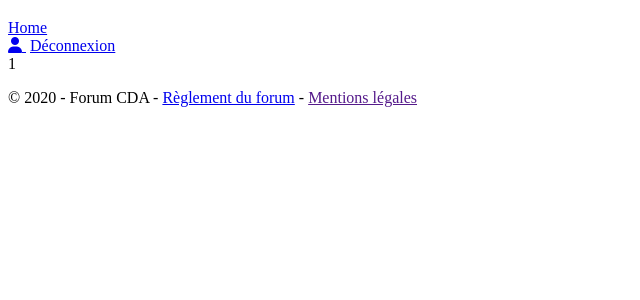
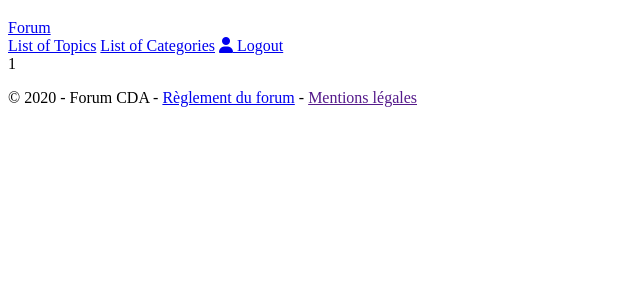
Before and after one commit to raulzannoni/forumRZ, a PHP site: template view/layout.php in a window 1280 px wide. Shown: the top 300 px of the page, without its empty margins (0-640 px from the left). Run offline with PHP 8.4, Linux system fonts and the light colour scheme; the template is opened without the code that fills it: most values are stand-ins (such as "Sample title", 1, 10 or a date in 2020); data that the repository does not hold is empty; some libraries are stand-ins or nearby versions.

Commit message:
listTopic block

```diff
--- a/app/Entity.php
+++ b/app/Entity.php
@@ -7,12 +7,13 @@
 
             foreach($data as $field => $value){
 
-                //field = marque_id
-                //fieldarray = ['marque','id']
+                //field = marque_id;
+                //fieldarray = ['marque','id'];
                 $fieldArray = explode("_", $field);
 
                 if(isset($fieldArray[1]) && $fieldArray[1] == "id"){
                     $manName = ucfirst($fieldArray[0])."Manager";
+                    //var_dump();
                     $FQCName = "Model\Managers".DS.$manName;
 
                     $man = new $FQCName();
--- a/index.php
+++ b/index.php
@@ -2,6 +2,7 @@
     namespace App;
 
     define('DS', DIRECTORY_SEPARATOR);   // le caractère séparateur de dossier (/ ou \)
+    //define('DS', "/");
                                         // meilleure portabilité sur les différents systêmes.
     define('BASE_DIR', dirname(__FILE__).DS); // pour se simplifier la vie
     define('VIEW_DIR', BASE_DIR."view/");     //le chemin où se trouvent les vues
--- a/model/managers/CategoryManager.php
+++ b/model/managers/CategoryManager.php
@@ -15,7 +15,7 @@
         }
         public function findAllAndCount() {
 
-            $sql=  "SELECT c.id_category, c.name_category, COUNT(t.id_topic) AS nbTopics
+            $sql=  "SELECT c.id_category, c.name_category, COUNT(id_topic)AS nbTopics
                     FROM topic t, ".$this->tableName." c
                     WHERE c.id_category = t.category_id
                     GROUP BY c.id_category
--- a/view/forum/listTopics.php
+++ b/view/forum/listTopics.php
@@ -1,7 +1,7 @@
 <?php
 
     $topics = $result["data"]['topics'];
-    //$posts = $result["data"]['posts'];
+    $posts = $result["data"]['posts'];
     $categories = $result["data"]['categories'];
     $totalCountTopics = $result["data"]['totalCountTopics'];
 
@@ -57,9 +57,11 @@
     <br>
 
     <?php
+    var_dump($topics);
     if(!empty($topics)) {
         foreach($topics as $topic)
             {
+                var_dump($topic);
                 /*
                 $dateTopic = new DateTime(trim(str_replace("/", "-", $topic->getCreationdate()), ","), new DateTimeZone("+0000"));
 
--- a/view/layout.php
+++ b/view/layout.php
@@ -28,34 +28,31 @@
             <header>
                 <nav>
                     <div id="nav-left">
-                        <a href="index.php">Home</a>
-                        <?php
-                        if(App\Session::isAdmin()){
-                            ?>
-                            <a href="index.php?ctrl=home&action=users">User List</a>
-                            <?php
-                        }
-                        ?>
+                        <a id="titleSite" href="index.php">Forum</a>
                     </div>
                     <div id="nav-right">
                     <?php
-
                         if(App\Session::getUser()){
                             ?>
-                            <a href="/security/viewProfile.html"><span class="fas fa-user"></span>&nbsp;<?= App\Session::getUser()?></a>
-                            <a href="/security/logout.html">Déconnexion</a>
+                            <a href="index.php?ctrl=forum&action=listTopics">List of Topics</a>
+                            <a href="index.php?ctrl=category&action=listCategories">List of Categories</a>
+                            <div style="display:inline-flex">
+                                <a class="onglets" href="index.php?ctrl=security$action=viewProfile"><span class="fas fa-user"></span>&nbsp;<?= ucfirst(App\Session::getUser()->getNickname())?></a>
+                                <a class="onglets" href="index.php?ctrl=security$action=logout">Logout</a>
                             <?php
+                            if(App\Session::isAdmin()){
+                                ?>
+                                <a class="onglets" href="index.php?ctrl=home$action=users">Admin</a>
+                                <?php
+                            }
                         }
                         else{
                             ?>
-                            <a href="./view/security/login.php">Connexion</a>
-                            <a href="/security/register.html">Inscription</a>
+                            <a href="index.php?ctrl=security&action=login">Login</a>
+                            <a href="index.php?ctrl=security&action=subscribe">Subscribe</a>
                             <a href="index.php?ctrl=forum&action=listTopics">List of Topics</a>
-                            <a href="index.php?ctrl=category&action=index">List of Categories</a>
-                        <?php
-                        }
-
-                    ?>
+                            <a href="index.php?ctrl=forum&action=listCategories">List of Categories</a>
+                <?php   } ?>
                     </div>
                 </nav>
             </header>
```
Also changed, not shown: controller/ForumController.php (+24 -2 lines).
